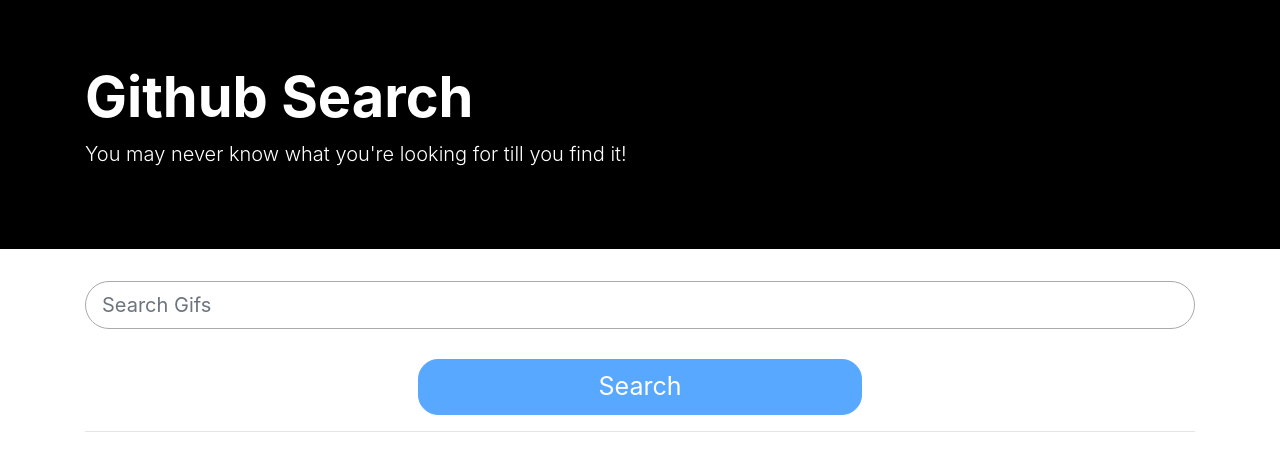
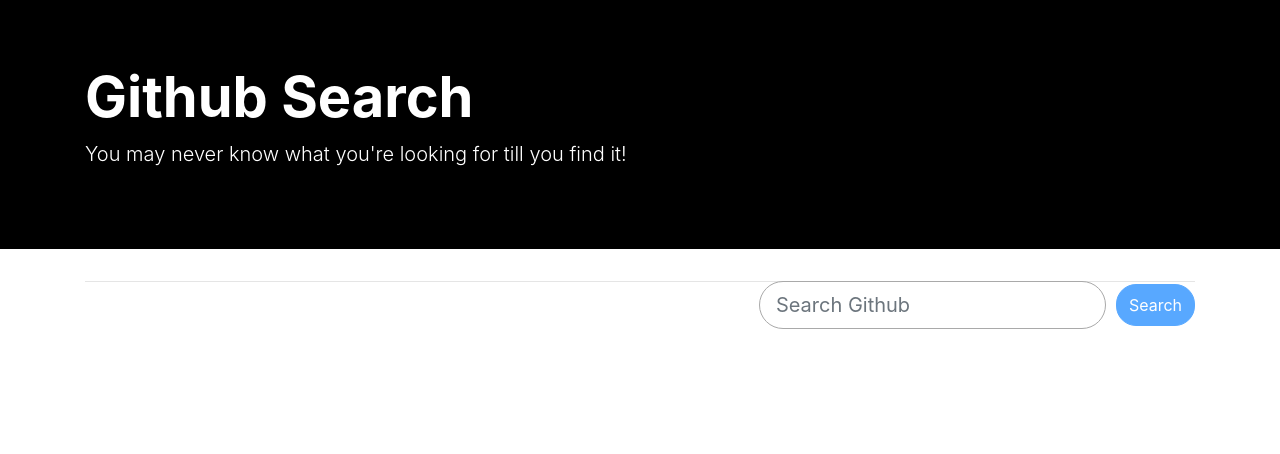
Before and after one commit to mopiata/github-search, an Angular app: page / in a window 1280 px wide. Shown: the top 454 px of the page. Built offline with nearby package versions, Linux system fonts and the light colour scheme.

Commit message:
created footer

```diff
--- a/src/app/app.component.html
+++ b/src/app/app.component.html
@@ -1,2 +1,7 @@
 <app-nav></app-nav>
 <app-search-form></app-search-form>
+
+
+
+
+<!-- <app-footer></app-footer> -->
--- a/src/app/app.module.ts
+++ b/src/app/app.module.ts
@@ -5,12 +5,14 @@
 import { NavComponent } from './nav/nav.component';
 import { FormsModule } from "@angular/forms";
 import { SearchFormComponent } from "./search-form/search-form.component";
+import { FooterComponent } from './footer/footer.component';
 
 @NgModule({
   declarations: [
     AppComponent,
     NavComponent,
-    SearchFormComponent
+    SearchFormComponent,
+    FooterComponent
   ],
   imports: [
     BrowserModule,
--- /dev/null
+++ b/src/app/footer/footer.component.css
@@ -0,0 +1,7 @@
+.message{
+  background-color: rgb(204, 216, 31);
+  color: white;
+  font-size: 2em;
+  padding: 20px;
+  text-align: center;
+}
--- /dev/null
+++ b/src/app/footer/footer.component.html
@@ -0,0 +1,3 @@
+<div class="message">
+  <blockquote><em>“I am in charge of how I feel and today I am choosing joy.</em></blockquote>
+</div>
--- /dev/null
+++ b/src/app/footer/footer.component.ts
@@ -0,0 +1,15 @@
+import { Component, OnInit } from '@angular/core';
+
+@Component({
+  selector: 'app-footer',
+  templateUrl: './footer.component.html',
+  styleUrls: ['./footer.component.css']
+})
+export class FooterComponent implements OnInit {
+
+  constructor() { }
+
+  ngOnInit() {
+  }
+
+}
--- a/src/app/search-form/search-form.component.css
+++ b/src/app/search-form/search-form.component.css
@@ -1,13 +1,12 @@
 .btn-search{
-  width:40%;
   border-radius: 20px;
-  font-size:25px;
 }
-.search{
+.search form{
   text-align: center;
+  float:right;
 }
 .mysearch{
-  margin-bottom: 30px;
+  margin-right: 10px;
   border-radius: 30px;
   border-color: darkgray;
 }
--- a/src/app/search-form/search-form.component.html
+++ b/src/app/search-form/search-form.component.html
@@ -1,7 +1,7 @@
 <div class="container search">
-  <form #searchForm='ngForm' class="myForm" autocomplete="off" (ngSubmit)="submitSearch()">
+  <form #searchForm='ngForm' class="myForm form-inline" autocomplete="off" (ngSubmit)="submitSearch()">
     <input required #search="ngModel" id="search" name="search" [(ngModel)]="searchString"
-      class="form-control form-control-lg mysearch" type="search" placeholder="Search Gifs" aria-label="Search">
+      class="form-control form-control-lg mysearch" type="search" placeholder="Search Github" aria-label="Search">
     <button [disabled]="searchForm.form.invalid" class="btn btn-primary form-control-lg btn-search"
       type="submit">Search</button>
   </form>
--- a/src/app/search-form/search-form.component.ts
+++ b/src/app/search-form/search-form.component.ts
@@ -11,7 +11,7 @@
   private searchString;
 
   submitSearch(){
-    console.log('Hi');
+    console.log(this.searchString);
     this.formValues.resetForm();
   }
 
```
Also changed, not shown: 1 other file (tests, documents, lock files or other folders).
